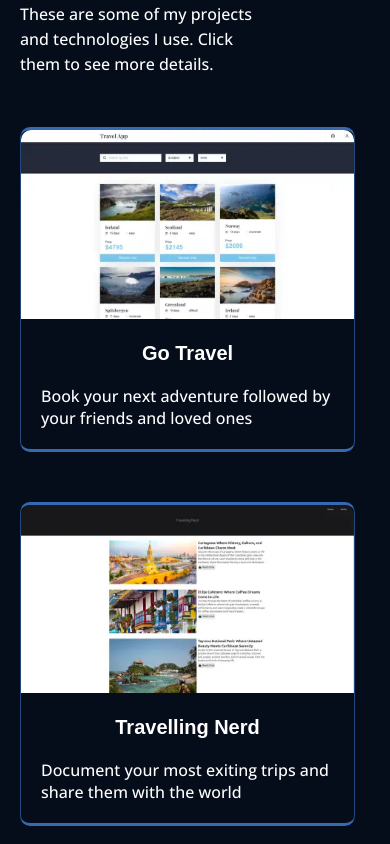
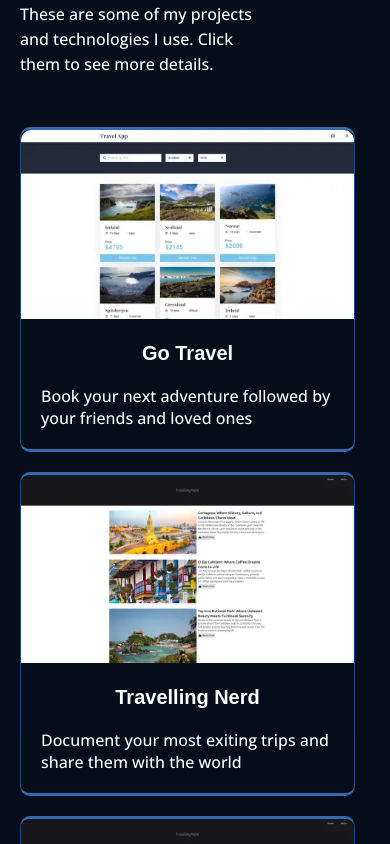
Before and after one commit to JKaypa/portfolio, a Next.js app: page / in a window 390 px wide. Shown: the part 1040-1884 px from the top of the page. Built offline with nearby package versions, Linux system fonts and the light colour scheme.

Commit message:
Make `project-grid` responsive: adjust column sizing, add column-gap, and update row-gap for smaller screens.

```diff
--- a/app/components/projects/projects.css
+++ b/app/components/projects/projects.css
@@ -1,9 +1,10 @@
 .project-grid {
     display: grid;
-    grid-template-columns: repeat(auto-fill, minmax(280px, 423px));
+    grid-template-columns: repeat(auto-fill, minmax(180px, 423px));
     justify-items: center;
     justify-content: space-evenly;
     row-gap: 50px;
+    column-gap: 10px;
 }
 
 .project-modal__open-button {
@@ -14,3 +15,9 @@
     outline: none;
     background: transparent;
 }
+
+@media (width <= 820px) {
+    .project-grid {
+        row-gap: 20px;
+    }
+}
```
